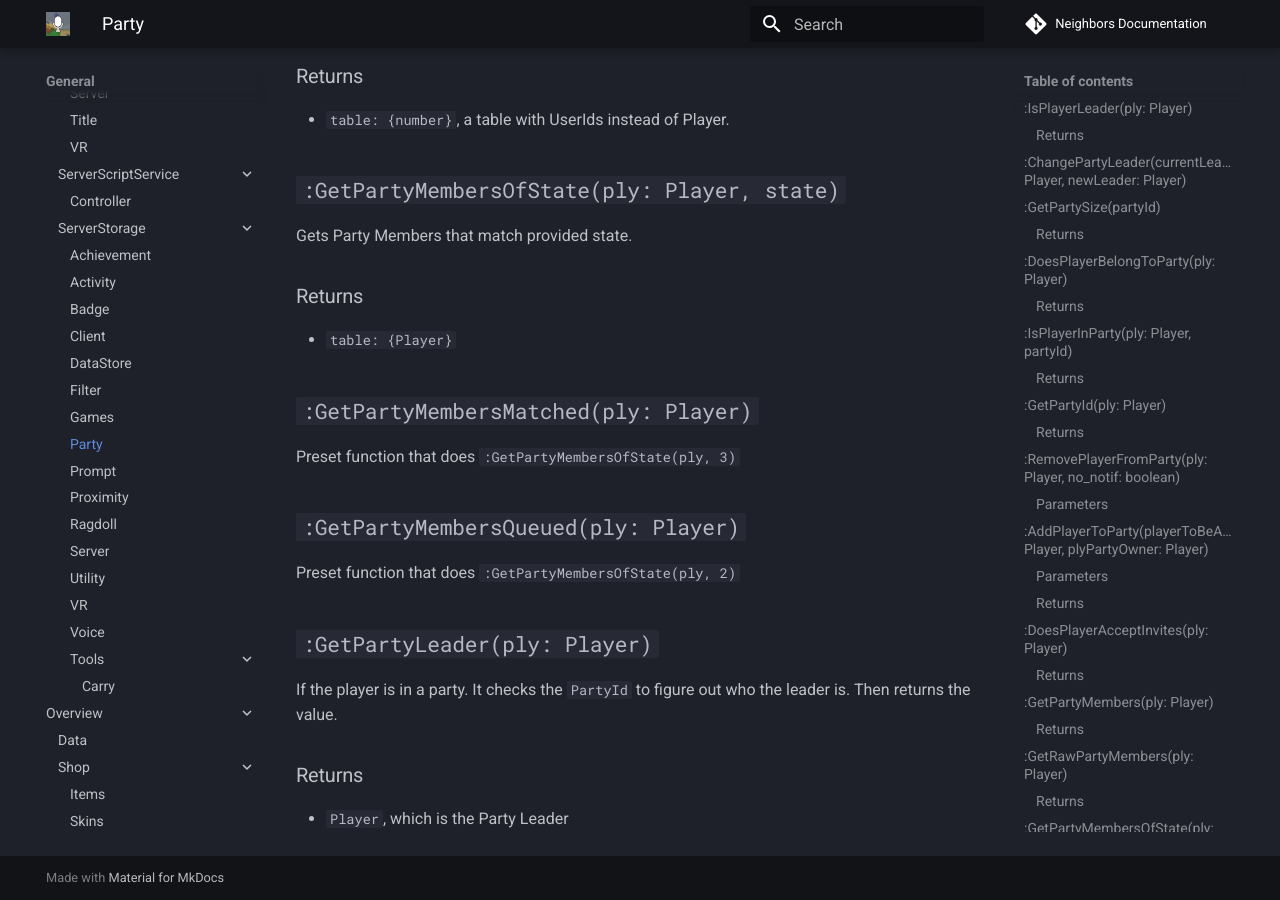
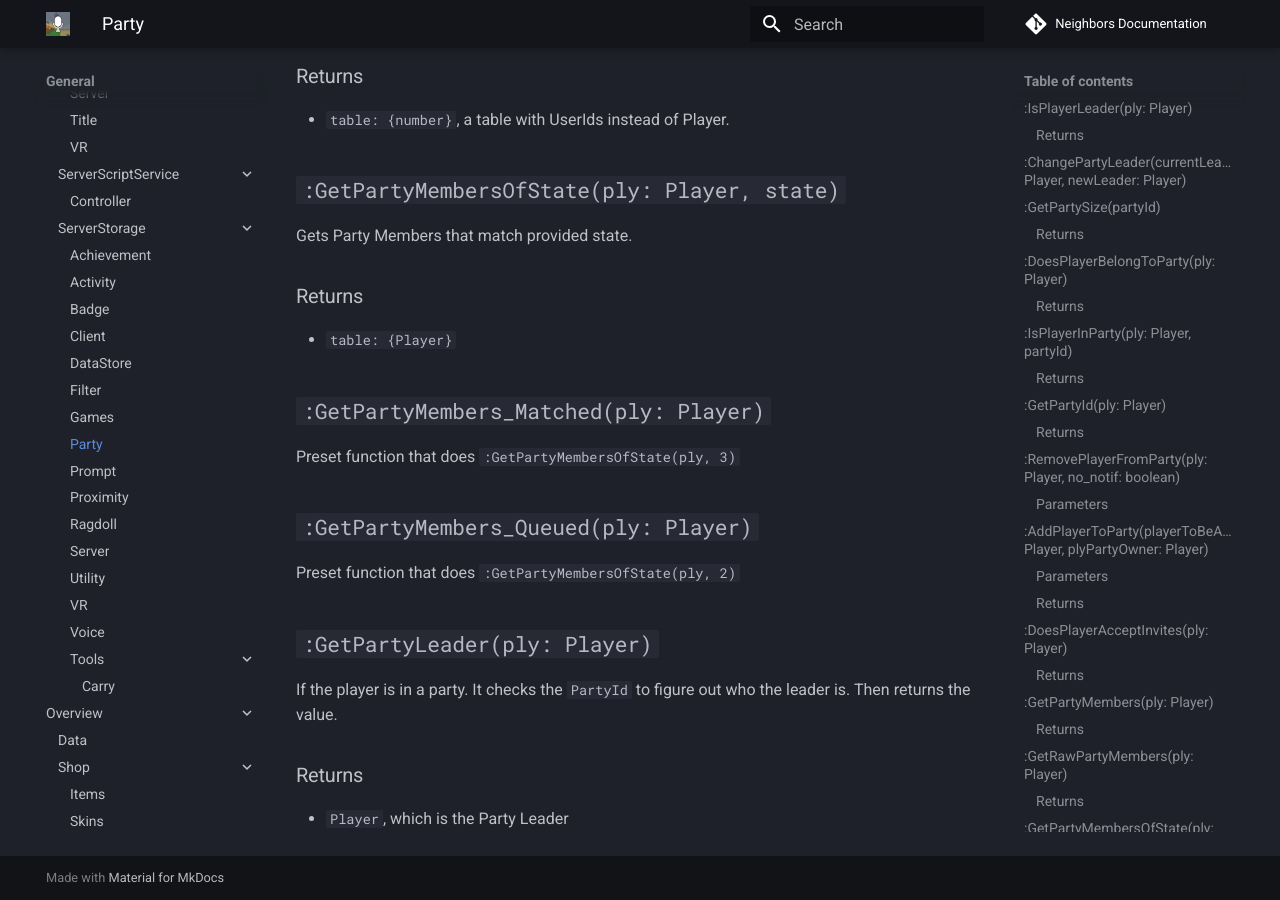
Before and after one commit to TheBoogle/neighbors-documentation, an MkDocs documentation site: the page built from docs/General/Modules/ServerStorage/Party.md, in a window 1280 px wide and 900 px high, scrolled down 2878 px. Built offline with MkDocs 1.6.1 and Material for MkDocs 9.7.7, drawn with Linux system fonts in a browser that asks for light colours; comment, search, counter and statistics services are not loaded.

Commit message:
Update Party.md

```diff
--- a/docs/General/Modules/ServerStorage/Party.md
+++ b/docs/General/Modules/ServerStorage/Party.md
@@ -81,10 +81,10 @@ Gets Party Members that match provided state.
 * ``table: {Player}``
 
 
-## ``:GetPartyMembersMatched(ply: Player)``
+## ``:GetPartyMembers_Matched(ply: Player)``
 Preset function that does ``:GetPartyMembersOfState(ply, 3)``
 
-## ``:GetPartyMembersQueued(ply: Player)``
+## ``:GetPartyMembers_Queued(ply: Player)``
 Preset function that does ``:GetPartyMembersOfState(ply, 2)``
 
 
```
